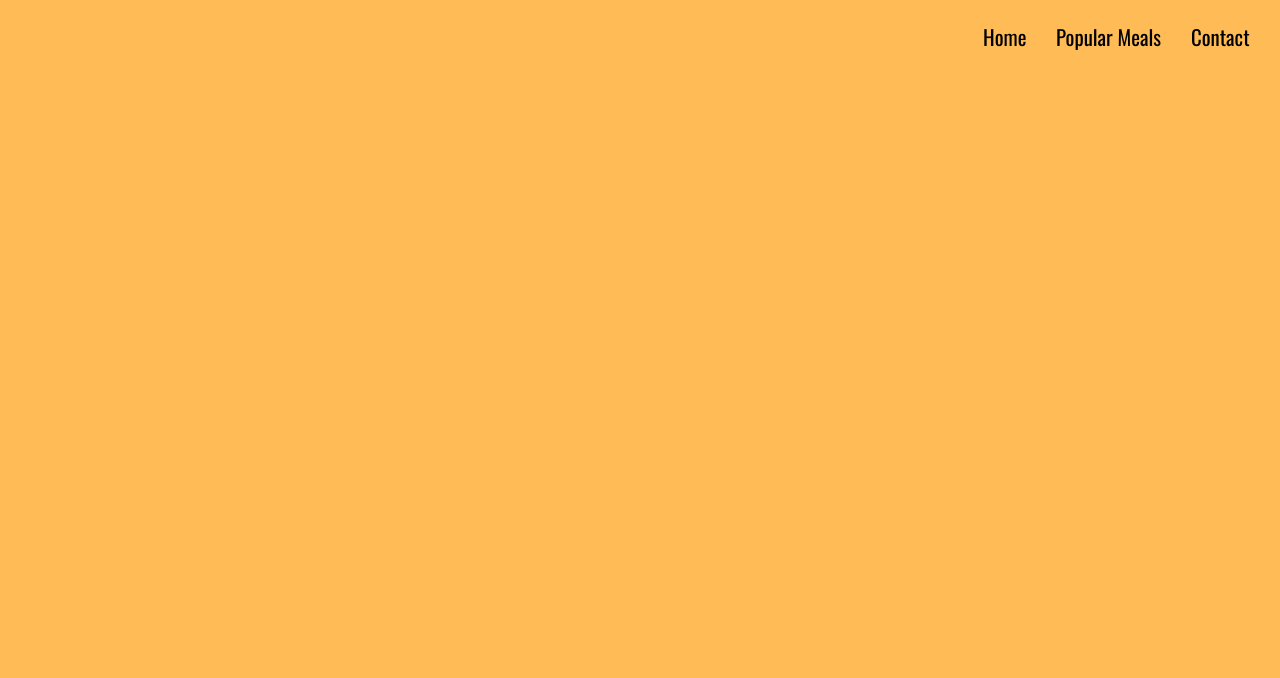
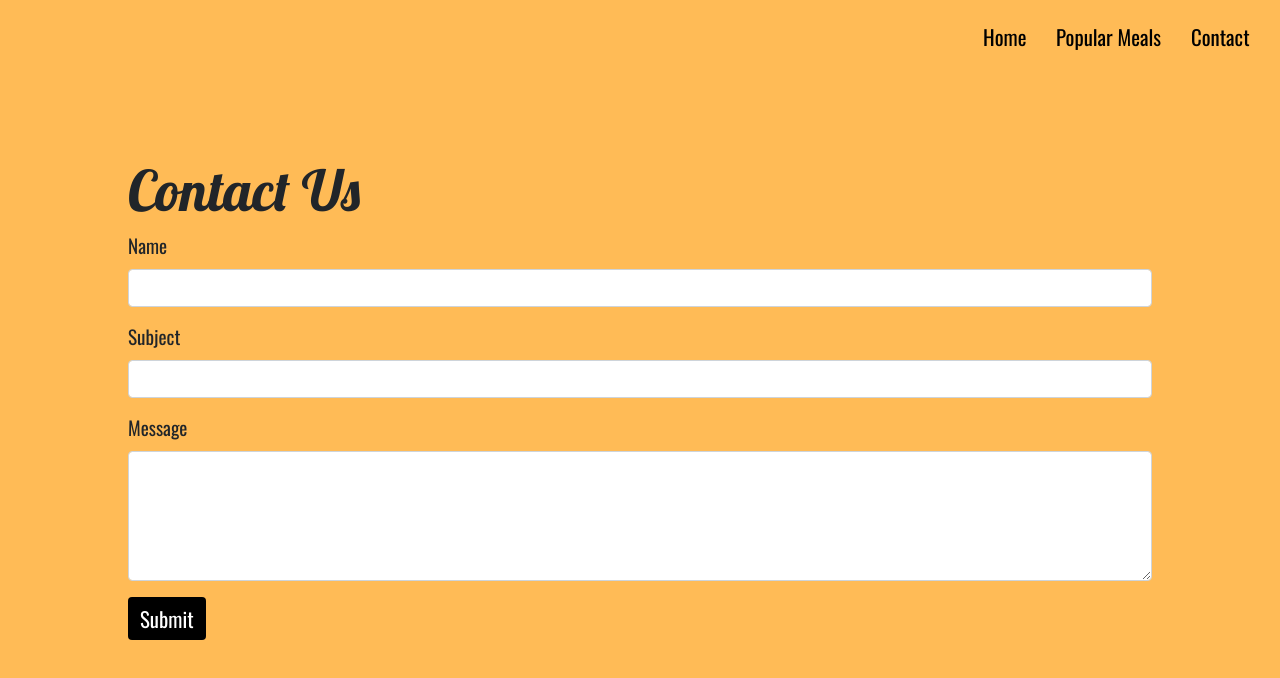
Before and after one commit to tom318267/delectable, a React (Create React App) app: page /contact in a window 1280 px wide. Shown: the top 678 px of the page. Built offline with nearby package versions, Linux system fonts and the light colour scheme; no server answers.

Commit message:
add contact page

```diff
--- a/src/App.js
+++ b/src/App.js
@@ -4,6 +4,7 @@ import Homepage from "./components/Homepage/Homepage";
 import Navbar from "./components/Navbar/Navbar";
 import "./App.css";
 import MealShow from "./components/MealShow/MealShow";
+import Contact from "./components/Contact/Contact";
 
 const App = () => {
   return (
@@ -13,6 +14,7 @@ const App = () => {
         <Switch>
           <Route exact path="/" component={Homepage} />
           <Route path="/meal/:id" component={MealShow} />
+          <Route path="/contact" component={Contact} />
         </Switch>
       </Router>
     </div>
--- /dev/null
+++ b/src/components/Contact/Contact.js
@@ -0,0 +1,36 @@
+import React from "react";
+import "./Contact.scss";
+
+const Contact = () => {
+  return (
+    <div className="Contact">
+      <form>
+        <h1>Contact Us</h1>
+        <div class="form-group">
+          <label for="name">Name</label>
+          <input
+            type="text"
+            class="form-control"
+            id="name"
+            aria-describedby="emailHelp"
+          />
+        </div>
+        <div class="form-group">
+          <label for="subject">Subject</label>
+          <input type="text" class="form-control" id="subject" />
+        </div>
+
+        <div class="form-group">
+          <label for="body">Message</label>
+          <textarea type="text" class="form-control" id="body" />
+        </div>
+
+        <button type="submit" class="btn btn-primary">
+          Submit
+        </button>
+      </form>
+    </div>
+  );
+};
+
+export default Contact;
--- /dev/null
+++ b/src/components/Contact/Contact.scss
@@ -0,0 +1,42 @@
+.Contact {
+  margin-top: 100px;
+  form {
+    width: 80%;
+    margin: 0 auto;
+    font-family: "Oswald", sans-serif;
+    h1 {
+      font-family: "Lobster", cursive;
+      font-size: 3.5rem;
+
+      @media screen and (max-width: 425px) {
+        font-size: 3rem;
+      }
+    }
+
+    label {
+      font-size: 1.2rem;
+    }
+
+    textarea {
+      padding: 40px 0;
+    }
+
+    button {
+      font-size: 1.3rem;
+      background-color: black;
+      border: black;
+
+      &:active {
+        background-color: black !important;
+      }
+
+      &:focus {
+        box-shadow: none !important;
+      }
+    }
+  }
+
+  @media screen and (max-width: 425px) {
+    margin-top: 40px;
+  }
+}
--- a/src/components/Navbar/Navbar.js
+++ b/src/components/Navbar/Navbar.js
@@ -16,7 +16,9 @@ const Navbar = () => {
             <Link className="hvr-underline-from-left">Popular Meals</Link>
           </li>
           <li>
-            <Link className="hvr-underline-from-left">Contact</Link>
+            <Link to="/contact" className="hvr-underline-from-left">
+              Contact
+            </Link>
           </li>
         </ul>
       </nav>
```
